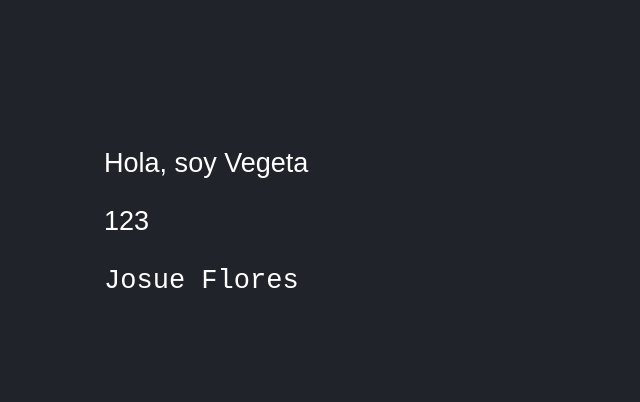
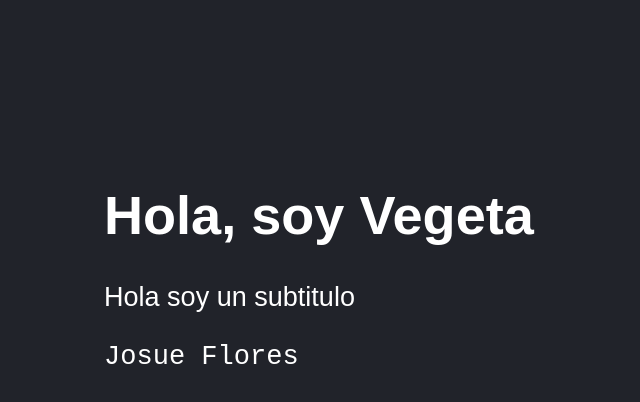
Before and after one commit to Jafmatute/React-JS, a React (Vite) app in the folder 03-counter-app-vite/: page / in a window 1280 px wide. Shown: the top 402 px of the page, without its empty margins (44-684 px from the left). Built offline with nearby package versions, Linux system fonts and the light colour scheme.

Commit message:
screen - Testing Library

```diff
--- a/03-counter-app-vite/src/FirstApp.jsx
+++ b/03-counter-app-vite/src/FirstApp.jsx
@@ -9,7 +9,7 @@
 
     return (
         <>
-            <div data-testid="test-title">{title}</div>
+            <h1 data-testid="test-title">{title}</h1>
             <p> {subTitle}</p>
             <code>{name}</code>
         </>
@@ -25,7 +25,7 @@
 //DefaultProps --entran primero que los PropTypes
 FirstApp.defaultProps = {
     name: 'Josue Flores',
-    subTitle: 123,
+    subTitle: "Hola soy un subtitulo",
     //title: "No hay titulo"
 }
 
```
Also changed, not shown: 2 other files (tests, documents, lock files or other folders).
